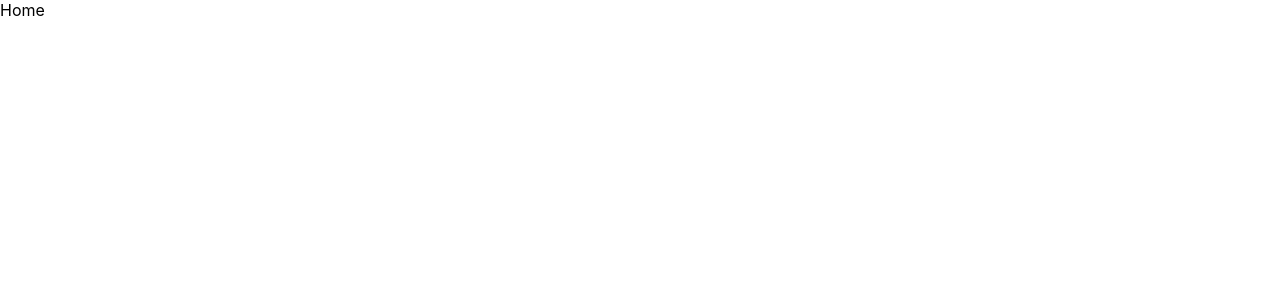
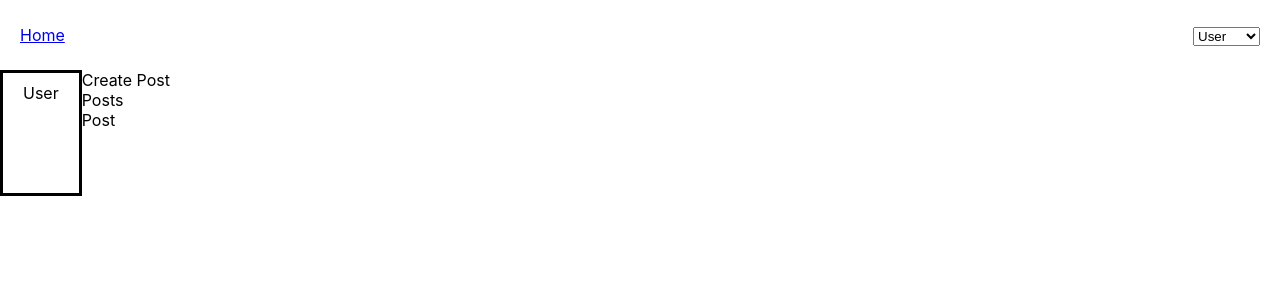
Before and after one commit to KhanhGia1503/SocialApp_KHUST, a React (Create React App) app in the folder client/: page / in a window 1280 px wide. Shown: the top 300 px of the page. Built offline with nearby package versions, Linux system fonts and the light colour scheme.

Commit message:
home layout

```diff
--- /dev/null
+++ b/client/src/components/createPost/CreatePost.jsx
@@ -0,0 +1,7 @@
+
+const CreatePost = () => {
+ return(
+    <div>Create Post</div>
+ )
+}
+export default CreatePost;
--- /dev/null
+++ b/client/src/components/leftbar/Leftbar.css
@@ -0,0 +1,7 @@
+.leftbar{
+    position: sticky;
+    top: 70px;
+    padding: 10px 20px;
+    height: 100px;
+    border-style: solid ;
+}
--- /dev/null
+++ b/client/src/components/leftbar/Leftbar.jsx
@@ -0,0 +1,11 @@
+import React from "react";
+import "./Leftbar.css";
+import { Link } from "react-router-dom";
+
+const Leftbar = () => {
+    return (
+        <div className="leftbar">User</div>
+    )
+}
+
+export default Leftbar;
--- /dev/null
+++ b/client/src/components/navbar/Navbar.css
@@ -0,0 +1,10 @@
+.Navbar{
+    display: flex;
+    align-items: center;
+    justify-content: space-between;
+    padding: 10px 20px;
+    height: 50px;
+    position: sticky;
+    top: 0;
+
+}
--- /dev/null
+++ b/client/src/components/navbar/navbar.jsx
@@ -0,0 +1,22 @@
+import React from "react";
+import "./Navbar.css";
+import { Link } from "react-router-dom";
+
+const Navbar =() => {
+    return (
+        <div className="Navbar">
+            <div className="left">
+                <Link to="/">Home</Link>
+            </div>
+            <div className="right">
+            <select>
+                 <option value="someOption">User</option>
+                 <option value="otherOption">Profile</option>
+                 <option value="otherOption">Log out</option>
+            </select>
+            </div>
+
+        </div>
+    )
+};
+export default Navbar;
--- /dev/null
+++ b/client/src/components/post/Post.jsx
@@ -0,0 +1,11 @@
+import React from "react";
+import "./Post.css";
+import { Link } from "react-router-dom";
+
+const Post = () => {
+    return (
+        <div className="post">Post</div>
+    )
+}
+
+export default Post;
--- /dev/null
+++ b/client/src/components/posts/Posts.jsx
@@ -0,0 +1,15 @@
+import React from "react";
+import "./Posts.css";
+import Post from "../post/Post.jsx"
+import { Link } from "react-router-dom";
+
+const Posts = () => {
+    return (
+        <>
+        <div className="posts">Posts</div>
+        <Post/>
+        </>
+    )
+}
+
+export default Posts;
--- /dev/null
+++ b/client/src/pages/home/Home.css
@@ -0,0 +1,14 @@
+.home{
+
+}
+
+.a{
+    display: flex;
+    /* position: sticky;
+    top: 0; */
+}
+
+.test{
+    flex: 6;
+    padding-bottom: 2000px;
+}
--- a/client/src/pages/home/Home.jsx
+++ b/client/src/pages/home/Home.jsx
@@ -1,8 +1,24 @@
 import React from "react";
-
+import "./Home.css"
+import Navbar from "../../components/navbar/navbar.jsx";
+import Leftbar from "../../components/leftbar/Leftbar.jsx";
+import CreatePost from "../../components/createPost/CreatePost.jsx";
+import Posts from "../../components/posts/Posts.jsx";
 const Home =() => {
     return(
-        <div>Home</div>
+        <div className="home">
+            <Navbar/>
+            <div className="a">
+                <Leftbar/>
+                <div className="posts">
+                    <CreatePost/>
+                    <Posts/>
+                </div>
+            </div>
+
+
+        </div>
+
     )
 };
 
```
Also changed, not shown: client/src/components/post/Post.css (added), client/src/components/posts/Posts.css (added), 1 other file (tests, documents, lock files or other folders).
